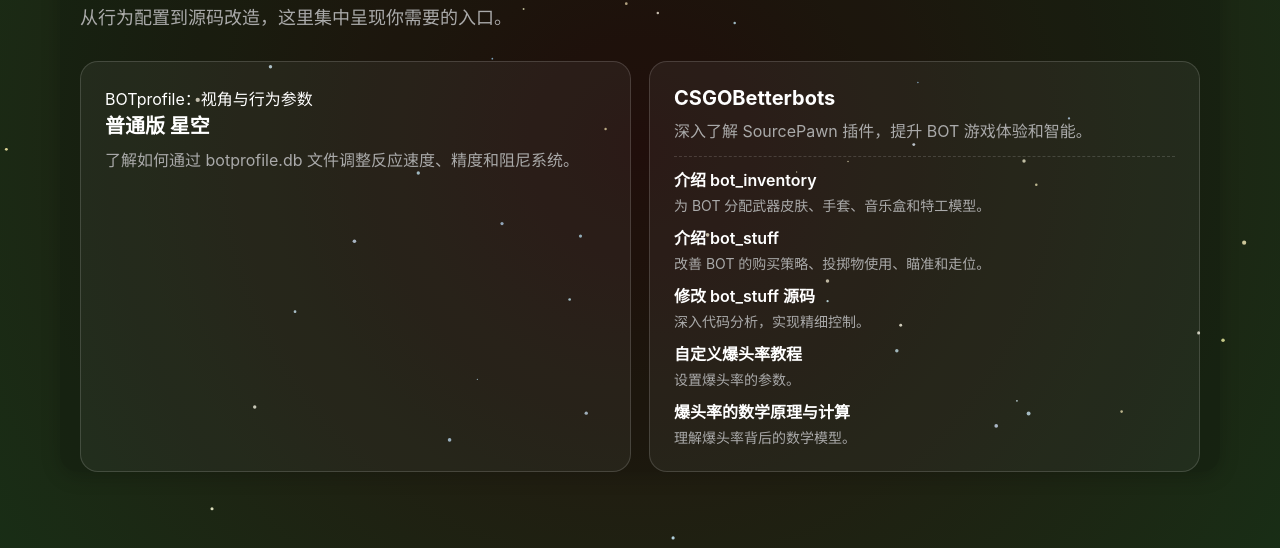
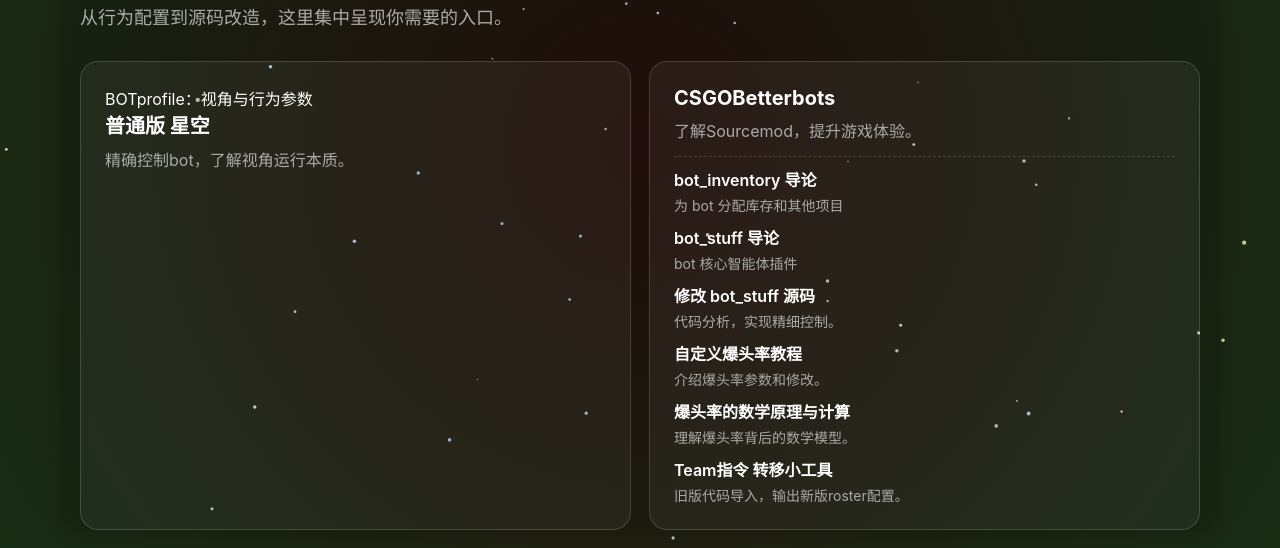
Before and after one commit to unicbm/CSGOBots, a plain HTML site: page index.html in a window 1280 px wide. Shown: the part 252-800 px from the top of the page. Drawn offline with Linux system fonts and the light colour scheme.

Commit message:
daily update

```diff
--- a/index.html
+++ b/index.html
@@ -230,32 +230,36 @@
             <article class="card span-6">
                 BOTprofile：视角与行为参数
                 <br><a class="title-link" href="pages/botprofile.html"> 普通版  </a><a class="title-link" href="pages/botprofile_star.html">星空 </a>
-                <p>了解如何通过 botprofile.db 文件调整反应速度、精度和阻尼系统。</p>
+                <p>精确控制bot，了解视角运行本质。</p>
             </article>
 
             <article class="card span-6">
                 <a class="title-link" href="#">CSGOBetterbots</a>
-                <p>深入了解 SourcePawn 插件，提升 BOT 游戏体验和智能。</p>
+                <p>了解Sourcemod，提升游戏体验。</p>
                 <div class="sublist">
                     <div class="subitem">
-                        <a href="pages/botstuff_inventory_note.html">介绍 bot_inventory</a>
-                        <p>为 BOT 分配武器皮肤、手套、音乐盒和特工模型。</p>
+                        <a href="pages/botstuff_inventory_note.html">bot_inventory 导论</a>
+                        <p>为 bot 分配库存和其他项目</p>
                     </div>
                     <div class="subitem">
-                        <a href="pages/botstuff_note.html">介绍 bot_stuff</a>
-                        <p>改善 BOT 的购买策略、投掷物使用、瞄准和走位。</p>
+                        <a href="pages/botstuff_note.html">bot_stuff 导论</a>
+                        <p>bot 核心智能体插件</p>
                     </div>
                     <div class="subitem">
                         <a href="pages/botstuff.html">修改 bot_stuff 源码</a>
-                        <p>深入代码分析，实现精细控制。</p>
+                        <p>代码分析，实现精细控制。</p>
                     </div>
                     <div class="subitem">
                         <a href="pages/botstuff_hs.html">自定义爆头率教程</a>
-                        <p>设置爆头率的参数。</p>
+                        <p>介绍爆头率参数和修改。</p>
                     </div>
                     <div class="subitem">
                         <a href="pages/botstuff_hs_calc.html">爆头率的数学原理与计算</a>
                         <p>理解爆头率背后的数学模型。</p>
+                    </div>
+                    <div class="subitem">
+                        <a href="pages/botstuff_teamdata_generator.html">Team指令 转移小工具</a>
+                        <p>旧版代码导入，输出新版roster配置。</p>
                     </div>
                 </div>
             </article>
@@ -264,11 +268,11 @@
 
     <section class="section reveal" id="about">
         <h2>关于项目</h2>
-        <p class="lead">CSGOBots 聚焦于提升 BOT 的智能与乐趣，文档清晰、示例充分，助你快速上手改造。</p>
+        <p class="lead">这个网站聚焦于让大家都能学习自定义 CSGO:bot，希望用清晰解说、大量范例，助你上手改造。</p>
     </section>
 
     <footer class="reveal">
-        <div>作者：un1 · Powered by GPT-5 & Gemini</div>
+        <div>作者：un1 · Powered by Gemini</div>
         <div class="meta">&copy; 2025 All rights reserved.</div>
     </footer>
 
```
Also changed, not shown: pages/botstuff_teamdata_generator.html (+2 -2 lines).
